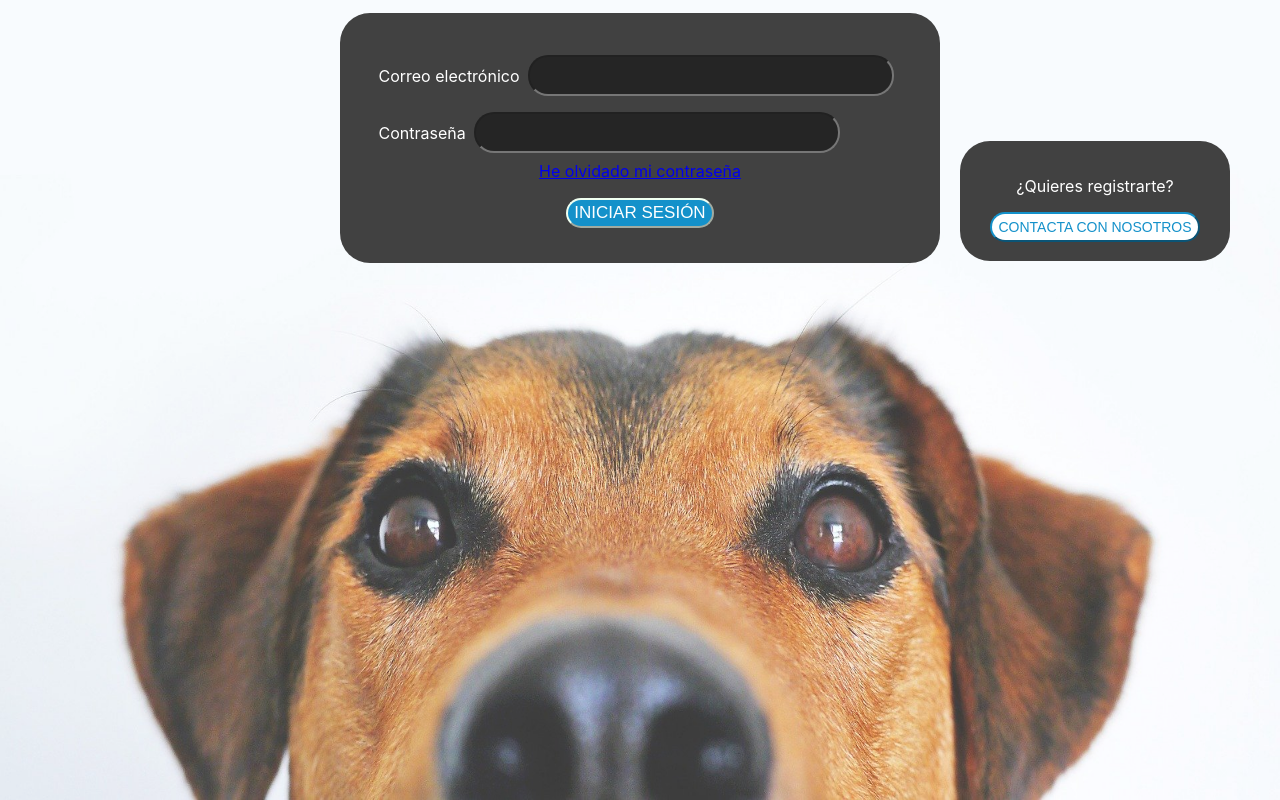
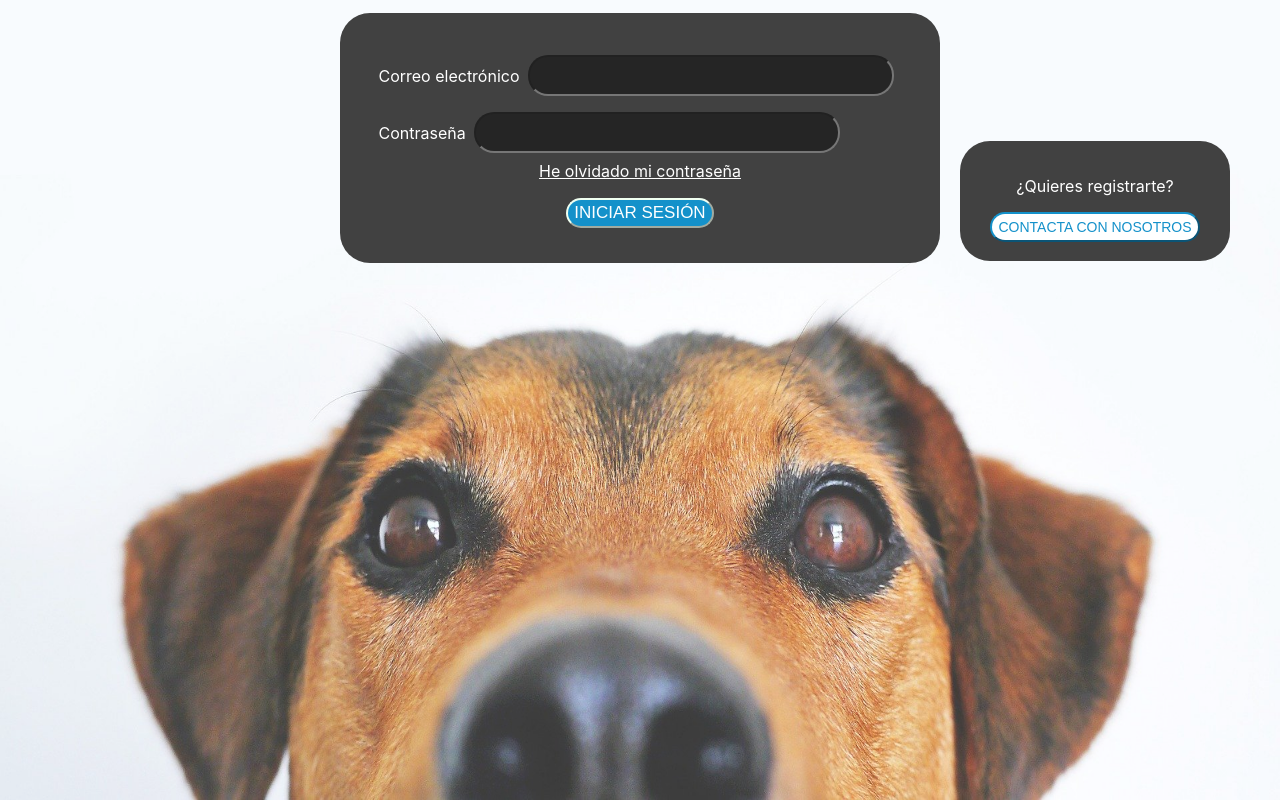
Before and after one commit to EscolanoGarnica/logindiagnostic, a React (Create React App) app: page / in a window 1280 px wide. Built offline with nearby package versions, Linux system fonts and the light colour scheme.

Commit message:
he olvidado mi contraseña en blanco

```diff
--- a/src/App.css
+++ b/src/App.css
@@ -92,3 +92,7 @@ body {
   width: 120px;
   font-size: 10px;
 }
+
+.olvidadoContraseña{
+  color:white;
+}
--- a/src/Login.js
+++ b/src/Login.js
@@ -31,7 +31,7 @@ class Login extends Component {
           </form>
 
 
-          <a href="google.com"> He olvidado mi contraseña</a>
+          <a href="google.com" class="olvidadoContraseña"> He olvidado mi contraseña</a>
           <div class='divIniciarSesion'>
           <button class="iniciarsesion">INICIAR SESIÓN</button>
           </div>
```
